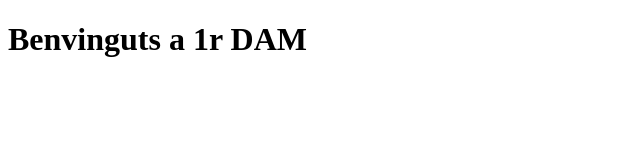
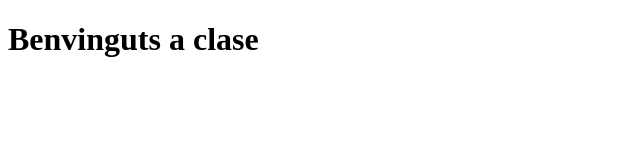
Before and after one commit to guigij/ProjecteED1, a plain HTML site: page index.html in a window 1280 px wide. Shown: the whole page, without its empty margins (0-640 px from the left). Drawn offline with Linux system fonts and the light colour scheme.

Commit message:
Segona versió

```diff
--- a/index.html
+++ b/index.html
@@ -6,6 +6,6 @@
     <title>Exemple 1</title>
 </head>
 <body>
-    <h1>Benvinguts a 1r DAM</h1>
+    <h1>Benvinguts a clase</h1>
 </body>
 </html>
```
